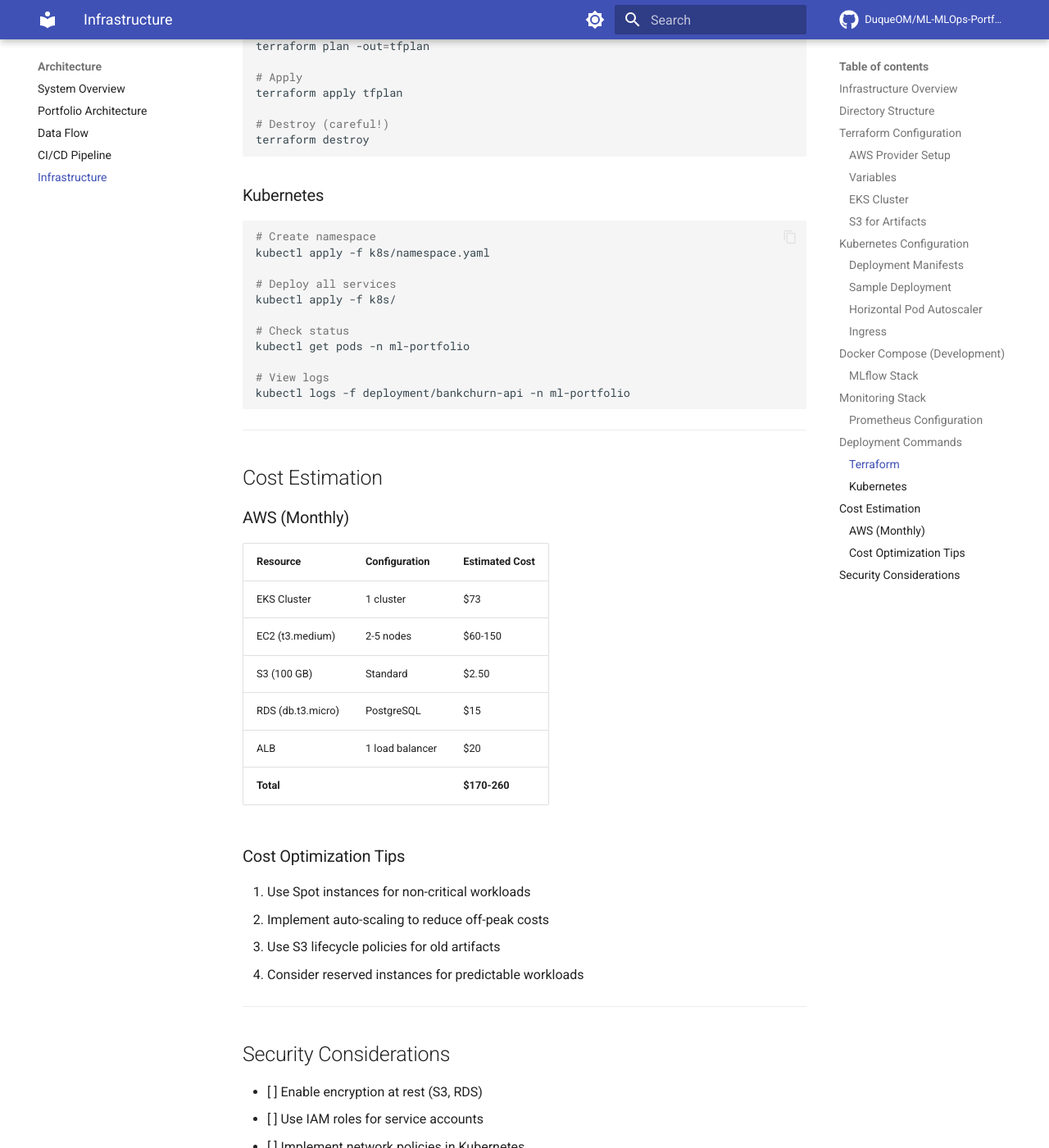
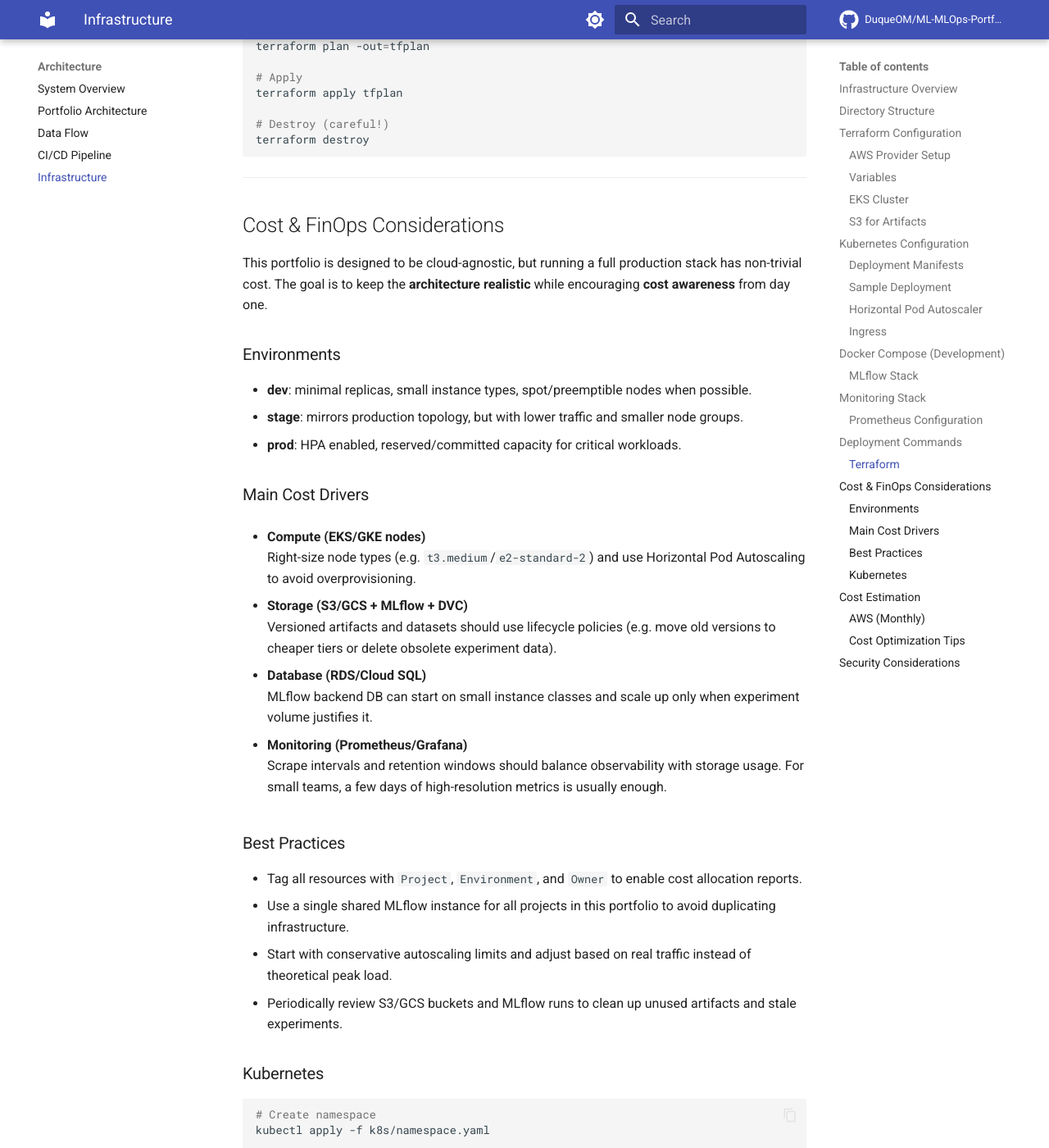
Before and after one commit to DuqueOM/ML-MLOps-Portfolio, an MkDocs documentation site: the page built from docs/architecture/infrastructure.md, in a window 1280 px wide and 1400 px high, scrolled down 7818 px. Shown: the whole window at 82% size. Built offline with MkDocs 1.6.1 and Material for MkDocs 9.7.7, drawn with Linux system fonts in a browser that asks for light colours; comment, search, counter and statistics services are not loaded.

Commit message:
feat: doc-level feature store design, drift monitoring workflow and FinOps guidance

````diff
--- a/docs/architecture/infrastructure.md
+++ b/docs/architecture/infrastructure.md
@@ -401,6 +401,49 @@ terraform apply tfplan
 terraform destroy
 ```
 
+---
+
+## Cost & FinOps Considerations
+
+This portfolio is designed to be cloud-agnostic, but running a full production stack
+has non-trivial cost. The goal is to keep the **architecture realistic** while
+encouraging **cost awareness** from day one.
+
+### Environments
+
+- **dev**: minimal replicas, small instance types, spot/preemptible nodes when possible.
+- **stage**: mirrors production topology, but with lower traffic and smaller node groups.
+- **prod**: HPA enabled, reserved/committed capacity for critical workloads.
+
+### Main Cost Drivers
+
+- **Compute (EKS/GKE nodes)**
+  Right-size node types (e.g. `t3.medium`/`e2-standard-2`) and use Horizontal Pod
+  Autoscaling to avoid overprovisioning.
+
+- **Storage (S3/GCS + MLflow + DVC)**
+  Versioned artifacts and datasets should use lifecycle policies (e.g. move old
+  versions to cheaper tiers or delete obsolete experiment data).
+
+- **Database (RDS/Cloud SQL)**
+  MLflow backend DB can start on small instance classes and scale up only when
+  experiment volume justifies it.
+
+- **Monitoring (Prometheus/Grafana)**
+  Scrape intervals and retention windows should balance observability with storage
+  usage. For small teams, a few days of high-resolution metrics is usually enough.
+
+### Best Practices
+
+- Tag all resources with `Project`, `Environment`, and `Owner` to enable cost
+  allocation reports.
+- Use a single shared MLflow instance for all projects in this portfolio to avoid
+  duplicating infrastructure.
+- Start with conservative autoscaling limits and adjust based on real traffic
+  instead of theoretical peak load.
+- Periodically review S3/GCS buckets and MLflow runs to clean up unused artifacts
+  and stale experiments.
+
 ### Kubernetes
 
 ```bash
````
Also changed, not shown: BankChurn-Predictor/README.md (+19 -0 lines), docs/ARCHITECTURE_PORTFOLIO.md (+22 -0 lines), 1 other file.
